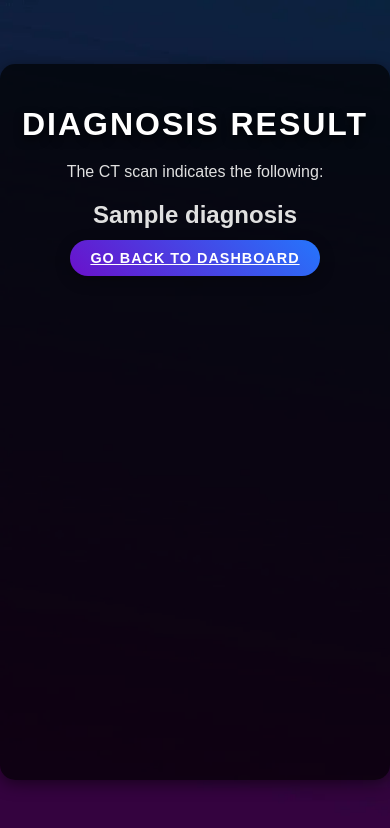
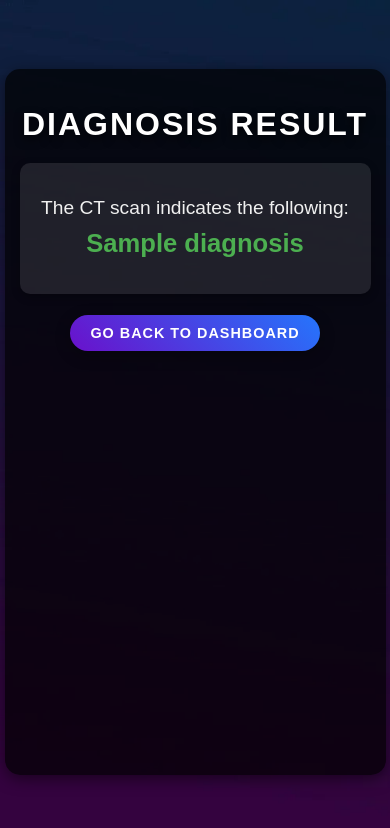
Before and after one commit to SohamBEGINS/alzheimer-s_detection, a Flask app: template Templates/ct_scan_result.html in a window 390 px wide. Shown: the top 828 px of the page. Run offline with Flask 3, Linux system fonts and the light colour scheme; the template is opened without the code that fills it: most values are stand-ins (such as "Sample title", 1, 10 or a date in 2020); parts of the project's set-up code (start-up, migrations or seed data) failed here and were passed over.

Commit message:
first_page_css

```diff
--- a/Templates/ct_scan_result.html
+++ b/Templates/ct_scan_result.html
@@ -15,6 +15,17 @@
             <h2 class="diagnosis">
                 {{ diagnosis }}
             </h2>
+            <p class="diagnosis-summary">
+                {% if diagnosis == "Mild Demented" %}
+                    <b>The CT scan indicates that you may be in the early stages of dementia, showing mild memory loss and confusion. It is important to monitor these symptoms and consult a healthcare professional for further evaluation and support.</b>
+                {% elif diagnosis == "Moderate Demented" %}
+                    <b>The CT scan suggests that you are experiencing moderate dementia, characterized by severe memory impairment, difficulty with communication, and a need for assistance with daily tasks. We recommend seeking professional care and considering appropriate interventions.</b>
+                {% elif diagnosis == "Non Demented" %}
+                    <b>As per the CT scan provided, you are safe and no signs of dementia were detected. It is always better to contact a professional if further complications develop or if any symptoms arise.</b>
+                {% elif diagnosis == "Very Mild Demented" %}
+                    <b>The CT scan shows early signs of dementia with mild memory issues and occasional confusion. It is important to monitor the symptoms and seek guidance from a healthcare professional for appropriate management.</b>
+                {% endif %}
+            </p>
         </div>
 
         <div class="back-button-container">
--- a/Templates/index.html
+++ b/Templates/index.html
@@ -16,6 +16,7 @@
 
             <button id="tryButton">TRY IT</button>
         </div>
+
         <div class="description-content">
             <p id="description">Our model helps in Alzheimer’s diagnosis by analyzing CT scan images or your previous medical data. In no way do we claim that the model is providing 100 percent accuracy, so it’s always better to reach out to a professional.</p>
             <div class="button-container">
--- a/app.py
+++ b/app.py
@@ -239,7 +239,7 @@ def upload_ct_scan():
             time.sleep(3)  # Add another delay to simulate time spent on prediction
 
             # Return prediction result
-            return render_template('ct_scan_result.html', diagnosis=f"Predicted: {class_label[predicted_class[0]]}")
+            return render_template('ct_scan_result.html', diagnosis=class_label[predicted_class[0]])
 
     except Exception as e:
         return f"Error: {str(e)}"
--- a/static/styles.css
+++ b/static/styles.css
@@ -29,6 +29,7 @@ body, html {
     line-height: 1.5;
     opacity: 1;
     transition: opacity 1.5s ease-in-out;
+    font-family: 'Lucida Sans', 'Lucida Sans Regular', 'Lucida Grande', 'Lucida Sans Unicode', Geneva, Verdana, sans-serif;
 }
 
 /* Elegant button style */
@@ -61,7 +62,7 @@ body, html {
 
 #description {
     margin: 20px 0;
-    font-size: 20px;
+    font-size: 30px;
     line-height: 1.8;
     color: #f0f0f0;
     font-weight: 500;
@@ -92,7 +93,7 @@ body, html {
 
 /* Highlight only "Brighter" with a glowing effect */
 #tagline {
-    font-size: 2.5em;
+    font-size: 3em;
     font-weight: bold;
     color: white;
     text-shadow: 0 0 5px rgba(255, 255, 255, 0.6), 0 0 10px rgba(255, 255, 255, 0.4);
--- a/static/styles2.css
+++ b/static/styles2.css
@@ -1,4 +1,5 @@
 /* General Styling */
+/* Global body styling */
 body {
     font-family: 'Poppins', sans-serif;
     background: url('/static/images/background.webp');
@@ -13,6 +14,7 @@ body {
     overflow: hidden; /* Prevent body scrolling */
 }
 
+/* Container to hold all content */
 .container {
     max-width: 900px; /* Set max-width */
     width: 100%; /* Make it responsive */
@@ -26,7 +28,7 @@ body {
     margin: 0 auto; /* Center the container */
 }
 
-/* Headings */
+/* Headings styling */
 .h_1 {
     font-size: 2.5rem;
     margin-bottom: 20px;
@@ -35,6 +37,98 @@ body {
     color: #ffffff;
     text-shadow: 0 4px 10px rgba(0, 0, 0, 0.7);
 }
+
+/* Result box containing the diagnosis */
+.result-box {
+    margin-top: 20px;
+    padding: 30px;
+    background-color: rgba(255, 255, 255, 0.1); /* Slightly transparent white */
+    border-radius: 10px;
+    box-shadow: 0 3px 8px rgba(0, 0, 0, 0.3);
+}
+
+/* Text for result */
+.result-text {
+    font-size: 1.2rem;
+    color: #f0f0f0;
+    margin-bottom: 10px;
+}
+
+/* Diagnosis section */
+.diagnosis {
+    font-size: 2rem;
+    font-weight: bold;
+    color: #4caf50; /* Green color for positive result */
+    margin-top: 10px;
+}
+
+/* Diagnosis summary paragraph */
+.diagnosis-summary {
+    font-size: 1.1rem;
+    color: #e0e0e0;
+    margin-top: 20px;
+    line-height: 1.6;
+    text-align: left;
+}
+
+/* Styling for the "Go Back" button */
+.back-button-container {
+    margin-top: 30px;
+}
+
+.gradient-button {
+    background: linear-gradient(45deg, #4caf50, #81c784);
+    padding: 12px 25px;
+    font-size: 1.2rem;
+    font-weight: bold;
+    text-decoration: none;
+    border-radius: 25px;
+    color: white;
+    transition: background 0.3s ease;
+}
+
+.gradient-button:hover {
+    background: linear-gradient(45deg, #388e3c, #66bb6a);
+}
+
+/* Responsive styling */
+@media screen and (max-width: 768px) {
+    .container {
+        width: 90%; /* Increase width for smaller screens */
+        padding: 15px;
+    }
+
+    .h_1 {
+        font-size: 2rem;
+    }
+
+    .diagnosis {
+        font-size: 1.6rem;
+    }
+
+    .diagnosis-summary {
+        font-size: 1rem;
+    }
+}
+
+@media screen and (max-width: 480px) {
+    .result-box {
+        padding: 15px;
+    }
+
+    .gradient-button {
+        font-size: 1rem;
+        padding: 10px 20px;
+    }
+
+    .h_1 {
+        font-size: 1.8rem;
+    }
+}
+
+
+
+
 
 /* Medical Requirements List */
 ul {
```
